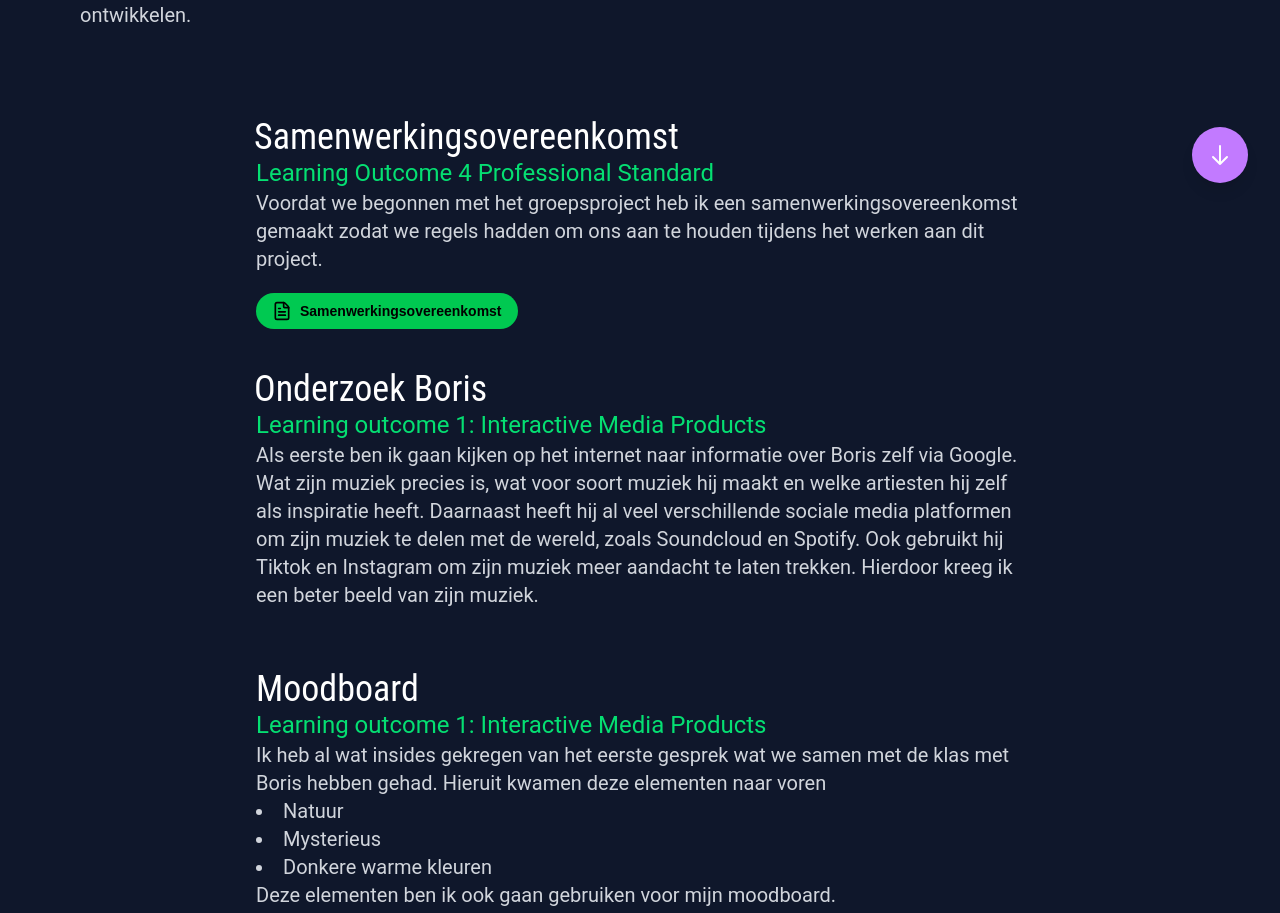
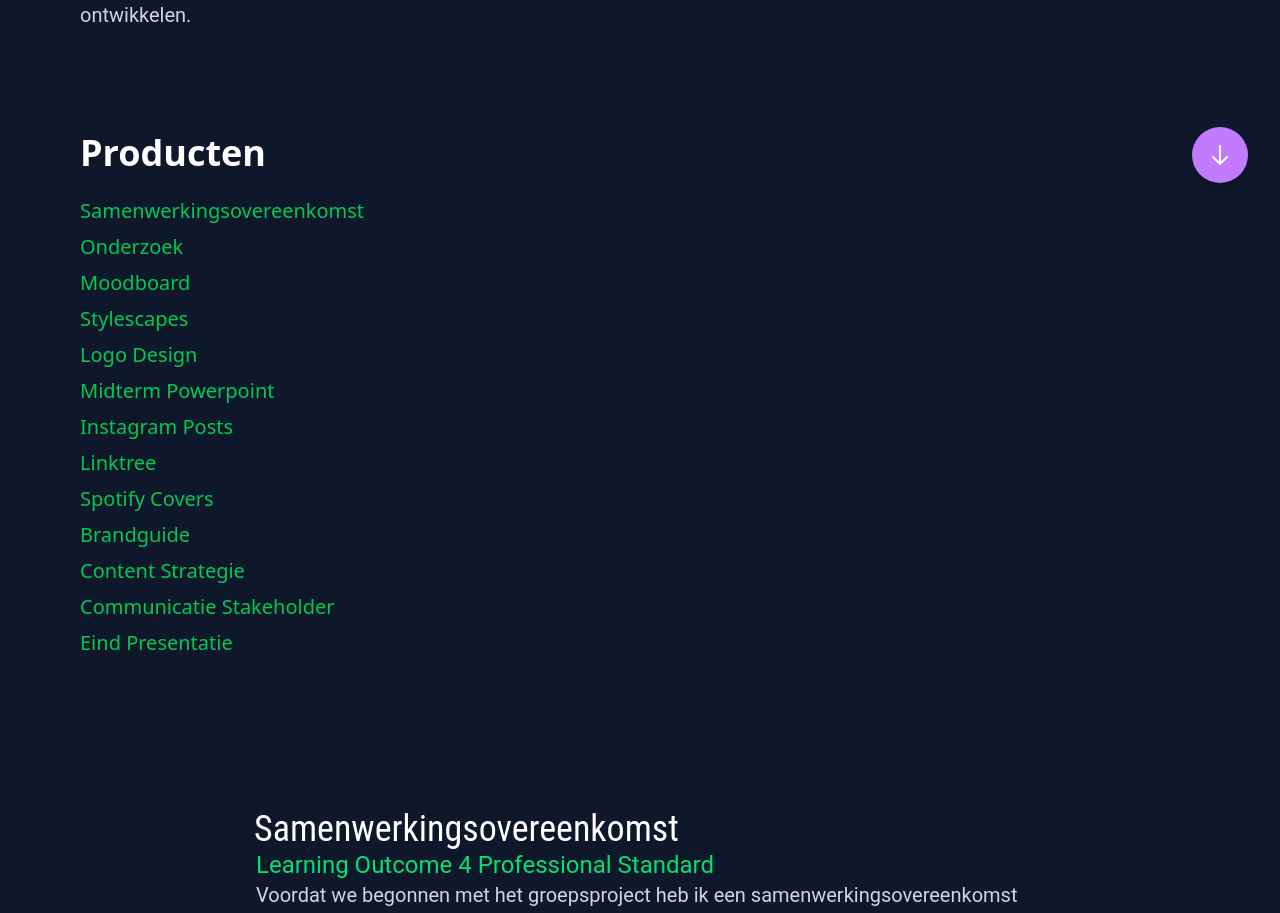
Before and after one commit to LuukyPuuky/Portfolio2.1, a Nuxt app: page /projects/branding in a window 1280 px wide. Shown: the part 585-1498 px from the top of the page. Built offline with nearby package versions, Linux system fonts and the light colour scheme.

Commit message:
added productlist to branding project

```diff
--- a/pages/projects/branding.vue
+++ b/pages/projects/branding.vue
@@ -25,6 +25,14 @@
               alt="Boris Schmidt logo"
               class="size-64 flex justify-center items-center"
             />
+          </div>
+        </div>
+        <!-- Products List Section -->
+        <div
+          class="flex flex-col md:flex-row mb-22 md:gap-48 gap-10 w-full sm:p-4"
+        >
+          <div class="max-w-2xl">
+            <ProductsList :products="products" />
           </div>
         </div>
 
@@ -800,6 +808,31 @@
 <script setup>
 import { ref, watch, onMounted } from "vue";
 
+const products = [
+  { text: "Samenwerkingsovereenkomst", to: "/projects/branding#samenwerking" },
+  { text: "Onderzoek", to: "/projects/branding#onderzoek" },
+  { text: "Moodboard", to: "/projects/branding#moodboard" },
+  { text: "Stylescapes", to: "/projects/branding#stylescapes" },
+  { text: "Logo Design", to: "/projects/branding#logo" },
+  {
+    text: "Midterm Powerpoint",
+    to: "/projects/branding#midterm",
+  },
+  { text: "Instagram Posts", to: "/projects/branding#instagram" },
+  { text: "Linktree", to: "/projects/branding#linktree" },
+  { text: "Spotify Covers", to: "/projects/branding#spotify" },
+  { text: "Brandguide", to: "/projects/branding#brandguide" },
+  {
+    text: "Content Strategie",
+    to: "/projects/branding#contentstrategie",
+  },
+  {
+    text: "Communicatie Stakeholder",
+    to: "/projects/branding#communicatie",
+  },
+  { text: "Eind Presentatie", to: "/projects/branding#eindpp" },
+];
+
 // Stylescape images array
 const stylescapeImages = [
   "/images/StylescapeLuuk1.png",
--- a/pages/projects/cardan.vue
+++ b/pages/projects/cardan.vue
@@ -310,6 +310,7 @@
             </div>
           </ContentSection>
 
+          <!-- Usertest Design Iteratie -->
           <ContentSection
             id="UsertestCardanDesign"
             class="scroll-mt-24"
@@ -345,6 +346,7 @@
             </p>
           </ContentSection>
 
+          <!-- Customer Journey -->
           <ContentSection
             id="customerjourney"
             class="scroll-mt-24"
@@ -360,6 +362,7 @@
             />
           </ContentSection>
 
+          <!-- Eind Powerpoint -->
           <ContentSection
             id="eindpowerpoint"
             class="scroll-mt-24"
@@ -384,6 +387,11 @@
               <li>Slot &amp; Conclusie</li>
               <li>Prototype</li>
             </ul>
+            <img
+              src="/images/presentatiecardan.jpg"
+              alt="presentatie cardan"
+              class="mb-5 rounded-lg drop-shadow-black drop-shadow-xl"
+            />
           </ContentSection>
         </div>
       </div>
```
